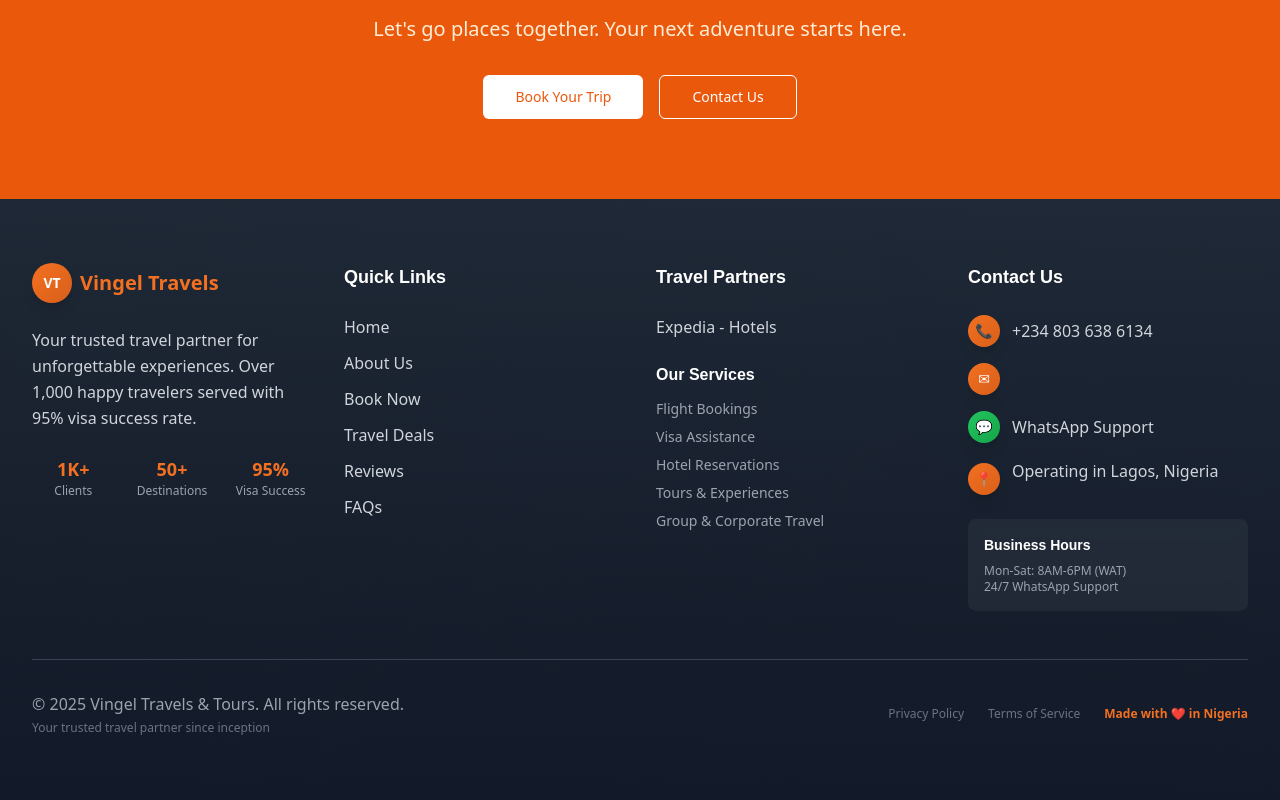
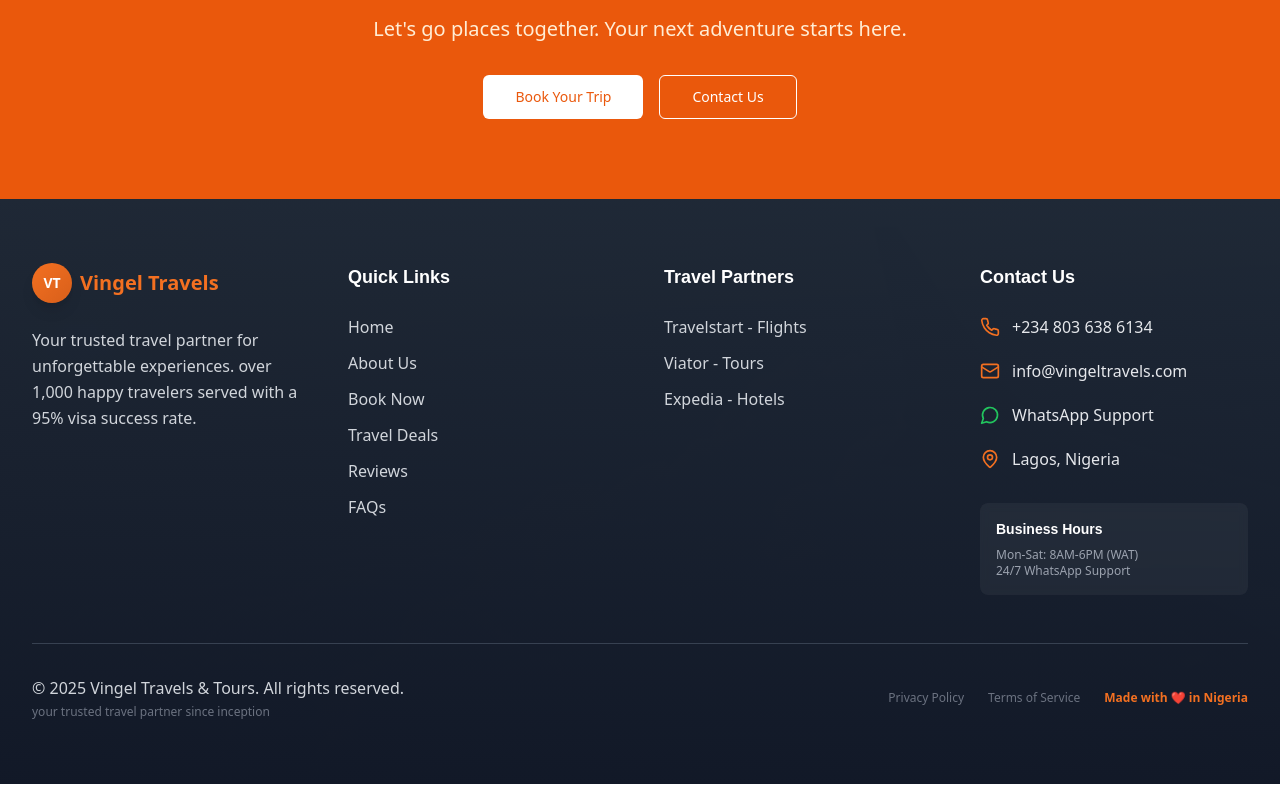
Before and after one commit to dev-ife737/dev-ife737, a Next.js app: page /about in a window 1280 px wide. Shown: the part 2735-3535 px from the top of the page. Built offline with nearby package versions, Linux system fonts and the light colour scheme.

Commit message:
feat: rebuild Vingel Travels & Tours website
Update landing page, create event section, build travel deals, and add booking form. Add visual polish and animations. Implement branding consistency.

Co-authored-by: Ifeoluwa Salami <208393624+dev-ife737@users.noreply.github.com>

```diff
--- a/components/footer.tsx
+++ b/components/footer.tsx
@@ -1,138 +1,75 @@
 import Link from "next/link"
+import { Phone, Mail, MessageCircle, MapPin } from "lucide-react"
 
 export default function Footer() {
   const currentYear = new Date().getFullYear()
 
   return (
-    <footer className="bg-gradient-to-br from-gray-900 to-gray-800 text-white relative overflow-hidden">
+    <footer className="bg-gradient-to-br from-gray-900 to-gray-800 text-gray-300 relative overflow-hidden">
+      {/* background layers */}
       <div className="absolute inset-0 bg-[url('/images/airplane-sunset.jpg')] bg-cover bg-center opacity-5"></div>
       <div className="absolute inset-0 bg-gradient-to-t from-gray-900/95 to-gray-800/90"></div>
 
       <div className="max-w-7xl mx-auto px-4 sm:px-6 lg:px-8 py-16 relative z-10">
-        <div className="grid md:grid-cols-4 gap-8">
-          {/* Company Info */}
-          <div className="md:col-span-1">
+        <div className="grid md:grid-cols-4 gap-12">
+          {/* company info */}
+          <div>
             <div className="flex items-center space-x-2 mb-6">
               <div className="w-10 h-10 bg-gradient-to-br from-[#f37021] to-[#d85f1a] rounded-full flex items-center justify-center shadow-lg">
                 <span className="text-white font-bold text-sm">VT</span>
               </div>
               <span className="text-xl font-bold text-[#f37021]">Vingel Travels</span>
             </div>
-            <p className="text-gray-300 mb-6 leading-relaxed">
-              Your trusted travel partner for unforgettable experiences. Over 1,000 happy travelers served with 95% visa
-              success rate.
+            <p className="mb-6 leading-relaxed">
+              Your trusted travel partner for unforgettable experiences. over 1,000 happy travelers served with a 95%
+              visa success rate.
             </p>
-
-            <div className="grid grid-cols-3 gap-4 mb-6">
-              <div className="text-center">
-                <div className="text-lg font-bold text-[#f37021]">1K+</div>
-                <div className="text-xs text-gray-400">Clients</div>
-              </div>
-              <div className="text-center">
-                <div className="text-lg font-bold text-[#f37021]">50+</div>
-                <div className="text-xs text-gray-400">Destinations</div>
-              </div>
-              <div className="text-center">
-                <div className="text-lg font-bold text-[#f37021]">95%</div>
-                <div className="text-xs text-gray-400">Visa Success</div>
-              </div>
           </div>
 
-            <div className="flex space-x-4">
-              <a
-                href="https://instagram.com/vingeltravels"
-                target="_blank"
-                rel="noopener noreferrer"
-                className="text-gray-400 hover:text-[#f37021] transition-all duration-300 hover:scale-110"
-              >
-                Instagram
-              </a>
-              <a
-                href="https://www.vingeltravels.com"
-                target="_blank"
-                rel="noopener noreferrer"
-                className="text-gray-400 hover:text-[#f37021] transition-all duration-300 hover:scale-110"
-              >
-                Website
-              </a>
-            </div>
-          </div>
-
-          {/* Quick Links */}
+          {/* quick links */}
           <div>
             <h3 className="text-lg font-bold mb-6 text-white">Quick Links</h3>
             <ul className="space-y-3">
-              <li>
+              {[
+                { name: "Home", href: "/" },
+                { name: "About Us", href: "/about" },
+                { name: "Book Now", href: "/booking" },
+                { name: "Travel Deals", href: "/travel-deals" },
+                { name: "Reviews", href: "/reviews" },
+                { name: "FAQs", href: "/faqs" },
+              ].map((link) => (
+                <li key={link.name}>
                   <Link
-                  href="/"
-                  className="text-gray-300 hover:text-[#f37021] transition-all duration-300 hover:translate-x-1 inline-block"
+                    href={link.href}
+                    className="hover:text-[#f37021] transition-all duration-300 hover:translate-x-1 inline-block"
                   >
-                  Home
+                    {link.name}
                   </Link>
                 </li>
-              <li>
-                <Link
-                  href="/about"
-                  className="text-gray-300 hover:text-[#f37021] transition-all duration-300 hover:translate-x-1 inline-block"
-                >
-                  About Us
-                </Link>
-              </li>
-              <li>
-                <Link
-                  href="/booking"
-                  className="text-gray-300 hover:text-[#f37021] transition-all duration-300 hover:translate-x-1 inline-block"
-                >
-                  Book Now
-                </Link>
-              </li>
-              <li>
-                <Link
-                  href="/travel-deals"
-                  className="text-gray-300 hover:text-[#f37021] transition-all duration-300 hover:translate-x-1 inline-block"
-                >
-                  Travel Deals
-                </Link>
-              </li>
-              <li>
-                <Link
-                  href="/reviews"
-                  className="text-gray-300 hover:text-[#f37021] transition-all duration-300 hover:translate-x-1 inline-block"
-                >
-                  Reviews
-                </Link>
-              </li>
-              <li>
-                <Link
-                  href="/faqs"
-                  className="text-gray-300 hover:text-[#f37021] transition-all duration-300 hover:translate-x-1 inline-block"
-                >
-                  FAQs
-                </Link>
-              </li>
+              ))}
             </ul>
           </div>
 
-          {/* Travel Partners */}
+          {/* partners */}
           <div>
             <h3 className="text-lg font-bold mb-6 text-white">Travel Partners</h3>
             <ul className="space-y-3">
               <li>
                 <a
-                  href="https://www.travelstart.com.ng/?utm_source=vingel&utm_medium=affiliate"
+                  href="https://bit.ly/4gny4lv"
                   target="_blank"
                   rel="noopener noreferrer"
-                  className="text-gray-300 hover:text-[#f37021] transition-all duration-300 hover:translate-x-1 inline-block"
+                  className="hover:text-[#f37021]"
                 >
                   Travelstart - Flights
                 </a>
               </li>
               <li>
                 <a
-                  href="https://www.viator.com/?m=33953&supag=1240250194145278&supca=676923706&supsc=kwd-77515991602646&supai=77515770892157&supdv=c&supnt=o&suplp=152628&supli=3169&supti=kwd-77515991602646&tsem=true&supci=kwd-77515991602646&gclid=04b31dd4b24716c0a76175bdfac3df92&gclsrc=3p.ds&msclkid=04b31dd4b24716c0a76175bdfac3df92&pid=P00102658&mcid=42383&medium=link&campaign=vingel-website"
+                  href="https://bit.ly/4poICor"
                   target="_blank"
                   rel="noopener noreferrer"
-                  className="text-gray-300 hover:text-[#f37021] transition-all duration-300 hover:translate-x-1 inline-block"
+                  className="hover:text-[#f37021]"
                 >
                   Viator - Tours
                 </a>
@@ -142,71 +79,46 @@ export default function Footer() {
                   href="https://expedia.com/affiliate/VaSAcKD"
                   target="_blank"
                   rel="noopener noreferrer"
-                  className="text-gray-300 hover:text-[#f37021] transition-all duration-300 hover:translate-x-1 inline-block"
+                  className="hover:text-[#f37021]"
                 >
                   Expedia - Hotels
                 </a>
               </li>
             </ul>
-
-            <h4 className="text-md font-semibold mt-6 mb-3 text-white">Our Services</h4>
-            <ul className="space-y-2 text-sm">
-              <li className="text-gray-400">Flight Bookings</li>
-              <li className="text-gray-400">Visa Assistance</li>
-              <li className="text-gray-400">Hotel Reservations</li>
-              <li className="text-gray-400">Tours & Experiences</li>
-              <li className="text-gray-400">Group & Corporate Travel</li>
-            </ul>
           </div>
 
-          {/* Contact Info */}
+          {/* contact info */}
           <div>
             <h3 className="text-lg font-bold mb-6 text-white">Contact Us</h3>
-            <ul className="space-y-4">
+            <ul className="space-y-5">
               <li className="flex items-center space-x-3">
-                <div className="w-8 h-8 bg-gradient-to-br from-[#f37021] to-[#d85f1a] rounded-full flex items-center justify-center text-sm shadow-lg">
-                  📞
-                </div>
-                <a
-                  href="tel:+2348036386134"
-                  className="text-gray-300 hover:text-[#f37021] transition-colors duration-300"
-                >
+                <Phone className="w-5 h-5 text-[#f37021]" />
+                <a href="tel:+2348036386134" className="text-gray-200 hover:text-[#f37021]">
                   +234 803 638 6134
                 </a>
               </li>
               <li className="flex items-center space-x-3">
-                <div className="w-8 h-8 bg-gradient-to-br from-[#f37021] to-[#d85f1a] rounded-full flex items-center justify-center text-sm shadow-lg">
-                  ✉
-                </div>
-                <a
-                  href="mailto:info@vingeltravels.com"
-                  className="text-gray-300 hover:text-[#f37021] transition-colors duration-300"
-                >
-                  info@vingeltravels.com
-                </a>
+                <Mail className="w-5 h-5 text-[#f37021]" />
+                <span className="text-gray-200 font-medium">info@vingeltravels.com</span>
               </li>
               <li className="flex items-center space-x-3">
-                <div className="w-8 h-8 bg-gradient-to-br from-green-500 to-green-600 rounded-full flex items-center justify-center text-sm shadow-lg">
-                  💬
-                </div>
+                <MessageCircle className="w-5 h-5 text-green-500" />
                 <a
                   href="https://wa.me/2348036386134"
                   target="_blank"
                   rel="noopener noreferrer"
-                  className="text-gray-300 hover:text-[#f37021] transition-colors duration-300"
+                  className="text-gray-200 hover:text-[#f37021]"
                 >
                   WhatsApp Support
                 </a>
               </li>
-              <li className="flex items-start space-x-3">
-                <div className="w-8 h-8 bg-gradient-to-br from-[#f37021] to-[#d85f1a] rounded-full flex items-center justify-center text-sm shadow-lg mt-1">
-                  📍
-                </div>
-                <span className="text-gray-300">Operating in Lagos, Nigeria</span>
+              <li className="flex items-center space-x-3">
+                <MapPin className="w-5 h-5 text-[#f37021]" />
+                <span className="text-gray-200">Lagos, Nigeria</span>
               </li>
             </ul>
 
-            <div className="mt-6 p-4 bg-white/5 rounded-lg backdrop-blur-sm">
+            <div className="mt-8 p-4 bg-white/5 rounded-lg backdrop-blur-sm">
               <h4 className="text-sm font-semibold text-white mb-2">Business Hours</h4>
               <p className="text-xs text-gray-400">Mon-Sat: 8AM-6PM (WAT)</p>
               <p className="text-xs text-gray-400">24/7 WhatsApp Support</p>
@@ -214,22 +126,16 @@ export default function Footer() {
           </div>
         </div>
 
-        <div className="border-t border-gray-700 mt-12 pt-8">
-          <div className="flex flex-col md:flex-row justify-between items-center space-y-4 md:space-y-0">
+        {/* bottom bar */}
+        <div className="border-t border-gray-700 mt-12 pt-8 flex flex-col md:flex-row justify-between items-center space-y-4 md:space-y-0">
           <div className="text-center md:text-left">
-              <p className="text-gray-400">© {currentYear} Vingel Travels & Tours. All rights reserved.</p>
-              <p className="text-xs text-gray-500 mt-1">Your trusted travel partner since inception</p>
+            <p>© {currentYear} Vingel Travels & Tours. All rights reserved.</p>
+            <p className="text-xs text-gray-500 mt-1">your trusted travel partner since inception</p>
           </div>
-
           <div className="flex items-center space-x-6 text-xs text-gray-500">
-              <Link href="/privacy" className="hover:text-[#f37021] transition-colors">
-                Privacy Policy
-              </Link>
-              <Link href="/terms" className="hover:text-[#f37021] transition-colors">
-                Terms of Service
-              </Link>
+            <Link href="/privacy" className="hover:text-[#f37021]">Privacy Policy</Link>
+            <Link href="/terms" className="hover:text-[#f37021]">Terms of Service</Link>
             <span className="text-[#f37021] font-semibold">Made with ❤️ in Nigeria</span>
-            </div>
           </div>
         </div>
       </div>
--- a/components/hero.tsx
+++ b/components/hero.tsx
@@ -28,7 +28,7 @@ export default function Hero() {
       <div className="relative z-10 text-center text-white px-4 sm:px-6 lg:px-8 max-w-6xl mx-auto fade-in-up animate">
         <h1 className="font-sans text-5xl sm:text-6xl lg:text-7xl font-bold mb-8 leading-tight">
           Explore the World
-          <span className="block text-white drop-shadow-lg">with Vingel Travel</span>
+          <span className="block text-white drop-shadow-lg">With Vingel Travel</span>
         </h1>
 
         <p className="font-sans text-xl sm:text-2xl mb-12 text-white/90 max-w-3xl mx-auto leading-relaxed">
```
Lines whose indentation alone changed are shown as unchanged.
